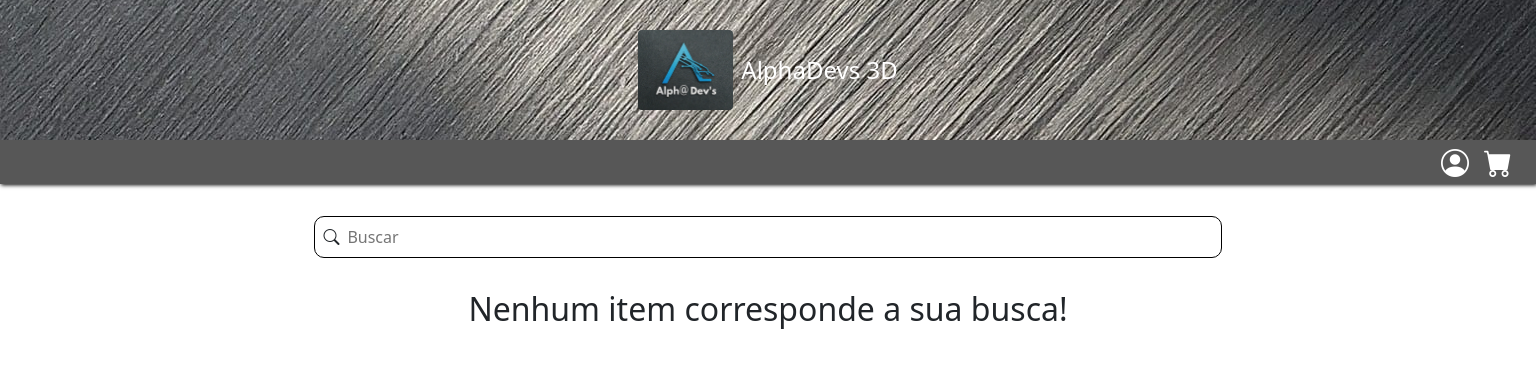
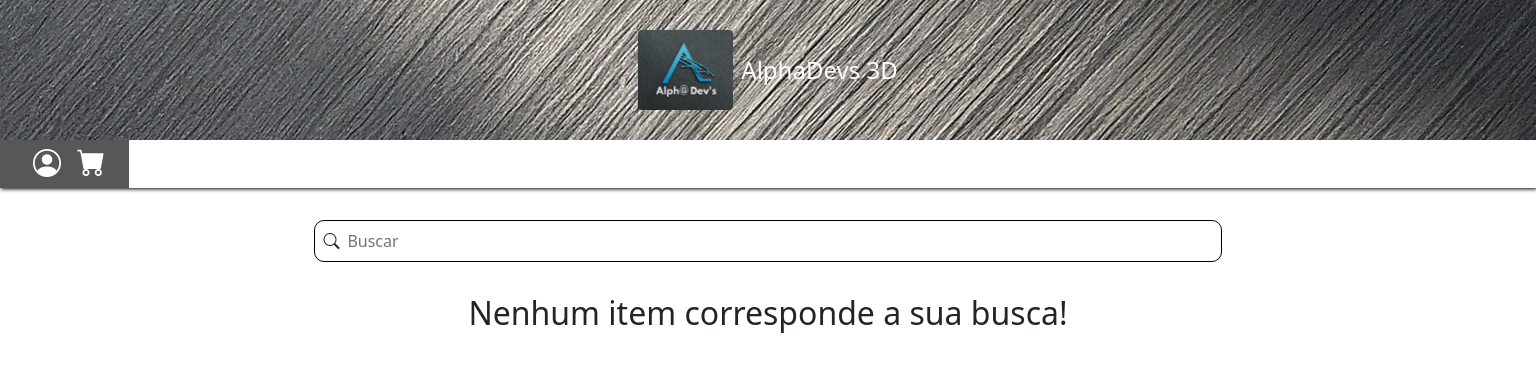
Before and after one commit to Gustavodeoliveiraa/alphadevs, a Django app: page / in a window 1536 px wide. Shown: the top 372 px of the page. Run offline with Django 5.2, Linux system fonts and the light colour scheme; data that the repository does not hold is empty; some libraries are stand-ins or nearby versions.

Commit message:
style: corrected category menu

```diff
--- a/product/static/products/css/style.css
+++ b/product/static/products/css/style.css
@@ -329,27 +329,11 @@ a {
         overflow-y: visible;
     }
 
-    .nav-category {
-        margin-right: 115px !important;
-        height: 44px !important;
-
+    .log-and-cart-pc {
+        background-color: var(--color-category);
+        width: fit-content;
     }
 
-    .log-and-cart-pc {
-        background-color: var(--color-category);
-    }
-
-    .dropend {
-        right: 0;
-    }
-
-    .dropdown {
-    }
-    .dropdown-toggle  {
-        border: 0;
-        margin: 0 !important;
-
-    }
 
     .dropdown-toggle::after {
         border: none !important;
--- a/product/templates/components/nav.html
+++ b/product/templates/components/nav.html
@@ -71,11 +71,11 @@
 </div>
 </div>
 
-<div class="bg-gray position-fixed w-100">
+<div class="bg-gray position-absolute w-100 d-none">
     {% comment %} just the gray background for div of categories {% endcomment %}
 </div>
 
-<div class="overflow-auto overflow-visible text-white shadow-category">
+<div class="overflow-auto overflow-visible text-white shadow-category d-flex">
     <ul class="nav nav-tabs nav-category d-flex flex-nowrap justify-content-xxl-center align-items-center text-white pe-2">
         {% for category in categories %}
             <li class="nav-item hover-category">
@@ -85,7 +85,8 @@
                 </form>
             </li>
         {% endfor %}
-        <div class="btn-group dropend d-none d-xxl-flex position-fixed log-and-cart-pc m-0  ps-4 pe-4 pb-0 pt-0 justify-content-center align-item-center gap-2">
+    </ul>
+    <div class="btn-group dropend d-none d-xxl-flex log-and-cart-pc m-0  ps-4 pe-4 pb-0 pt-0 justify-content-center align-item-center gap-2">
         {% if not user.is_authenticated %}
 
             <button type="button" class="btn text-white dropdown-toggle m-0 p-0 b-0 d-flex align-item-center justify-content-center fs-3 mb-1" data-bs-toggle="dropdown" aria-expanded="false">
@@ -111,7 +112,6 @@
         <a href="" class="text-white"><i class="bi bi-cart-fill fs-3"></i></a>
 
     </div>
-    </ul>
 </div>
 
 <div class="modal fade" id="exampleModal" tabindex="-1" aria-labelledby="exampleModalLabel" aria-hidden="true">
```
Lines whose indentation alone changed are shown as unchanged.
